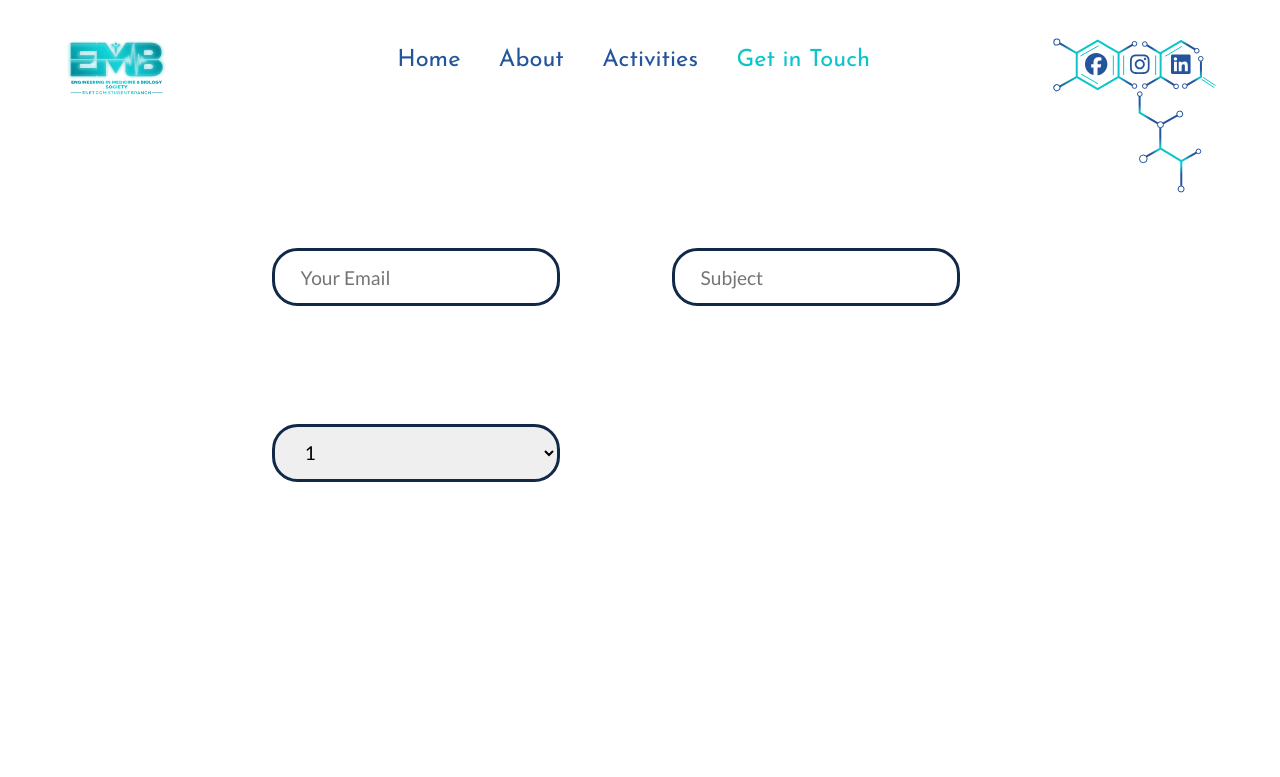
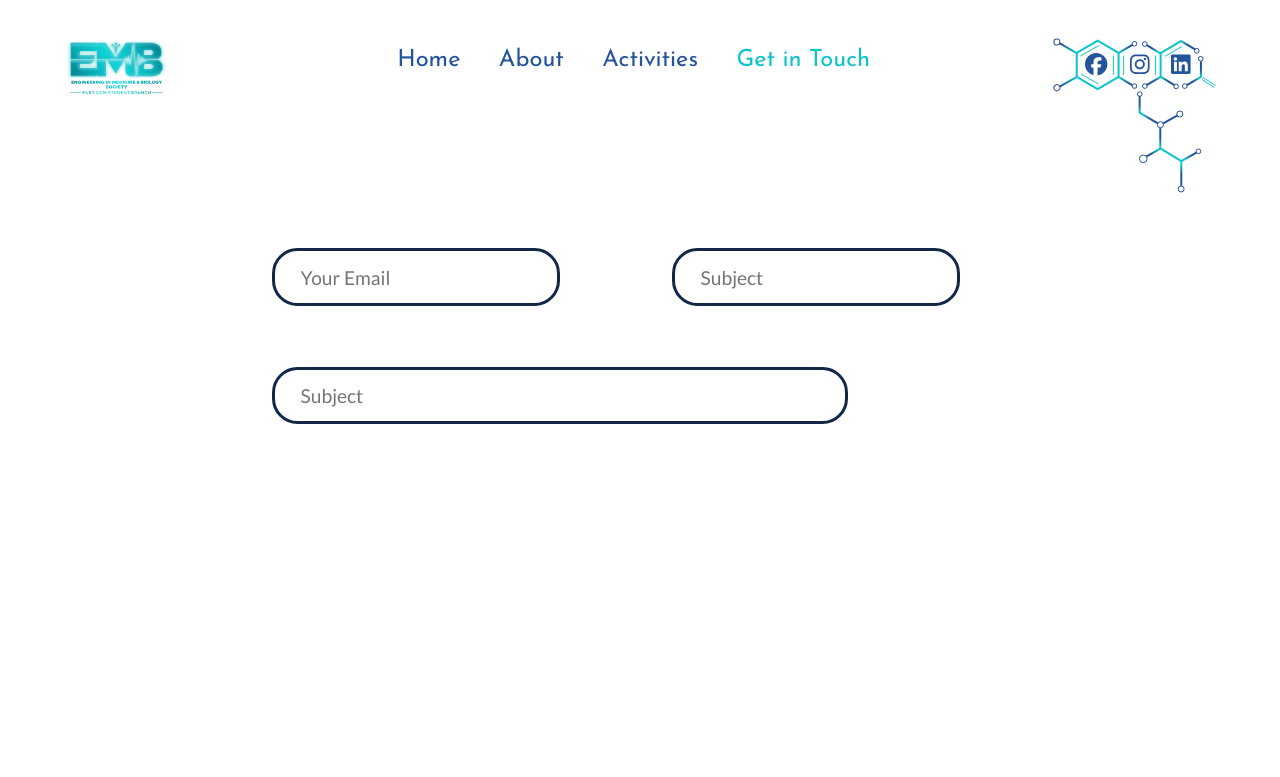
Before and after one commit to SametMohamedRayen/EMBSWebsite, a React (Create React App) app: page /get-in-touch in a window 1280 px wide. Shown: the top 777 px of the page. Built offline with nearby package versions, Linux system fonts and the light colour scheme.

Commit message:
Custom input with custom width

```diff
--- a/src/javascript/components/Input.js
+++ b/src/javascript/components/Input.js
@@ -1,11 +1,11 @@
 import React, { useState } from "react";
 
 const Input = (props) => {
-  const { type, placeholder, width, height, options } = props;
+  const { type, placeholder, width, height, options, margin } = props;
   const optionsArray = type === "select" ? options.split(",") : null;
   const [focused, setFocused] = useState(false);
   return (
-    <div className="inputContainer">
+    <div className={"inputContainer " + margin}>
       <svg
         width="1060"
         height="949"
@@ -314,12 +314,12 @@ const Input = (props) => {
         <input
           type={type}
           placeholder={placeholder}
-          className="customInput"
+          className={"customInput " + width + " " + height}
           onFocus={() => setFocused(true)}
           onBlur={() => setFocused(false)}
         ></input>
       ) : (
-        <select className="customInput">
+        <select className={"customInput " + width + " " + height}>
           {optionsArray.map((op) => (
             <option>{op}</option>
           ))}
--- a/src/javascript/views/GetInTouch.js
+++ b/src/javascript/views/GetInTouch.js
@@ -8,14 +8,31 @@ const GetInTouch = () => {
         <div className="relative margin-top-15 width-half">
           <div className="row">
             <div className="column">
-              <Input type="email" placeholder="Your Email" />
+              <Input
+                type="email"
+                placeholder="Your Email"
+                height="height-4-5"
+                width="width-22-5"
+              />
             </div>
             <div className="column">
-              <Input type="text" placeholder="Subject" />
+              <Input
+                type="text"
+                placeholder="Subject"
+                height="height-4-5"
+                width="width-22-5"
+              />
             </div>
           </div>
           <div className="row">
-            <Input type="select" options="1,2,3" placeholder="Subject" />
+            <Input
+              type="text"
+              options="1,2,3"
+              placeholder="Subject"
+              height="height-4-5"
+              width="width-45"
+              margin="margin-top-neg-4-5"
+            />
           </div>
           <div className="row"></div>
         </div>
--- a/src/styles.css
+++ b/src/styles.css
@@ -1206,8 +1206,7 @@ a {
     vertical-align: middle;
     margin-left: -18.75vw;
     margin-top: -13vw;
-    height: 4.5vw;
-    width: 22.5vw;
+    z-index: 1;
     border-radius: 2vw;
     border-width: 0.25vw;
     border-color: #112849;
@@ -1224,6 +1223,7 @@ a {
 
 .inputContainer {
     text-align: center;
+    height: fit-content;
 }
 
 .hexDecoration {
@@ -1449,6 +1449,18 @@ a {
     margin-top: -2vw;
 }
 
+.margin-top-neg-5 {
+    margin-top: -5vw;
+}
+
+.margin-top-neg-4-5 {
+    margin-top: -4.5vw;
+}
+
+.width-60 {
+    width: 60vw;
+}
+
 .mirror {
     transform: rotateZ(180deg);
 }
@@ -1505,3 +1517,15 @@ a {
 .margin-left {
     margin-left: 5vw;
 }
+
+.height-4-5 {
+    height: 4.5vw;
+}
+
+.width-22-5 {
+    width: 22.5vw;
+}
+
+.width-45 {
+    width: 45vw;
+}
```
